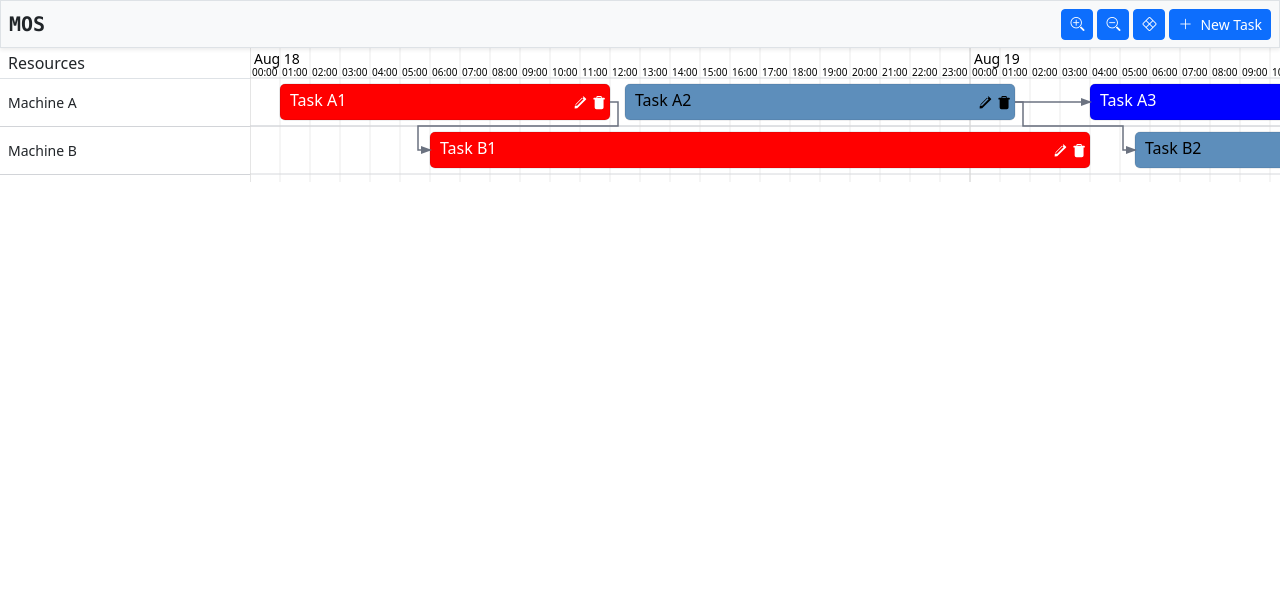
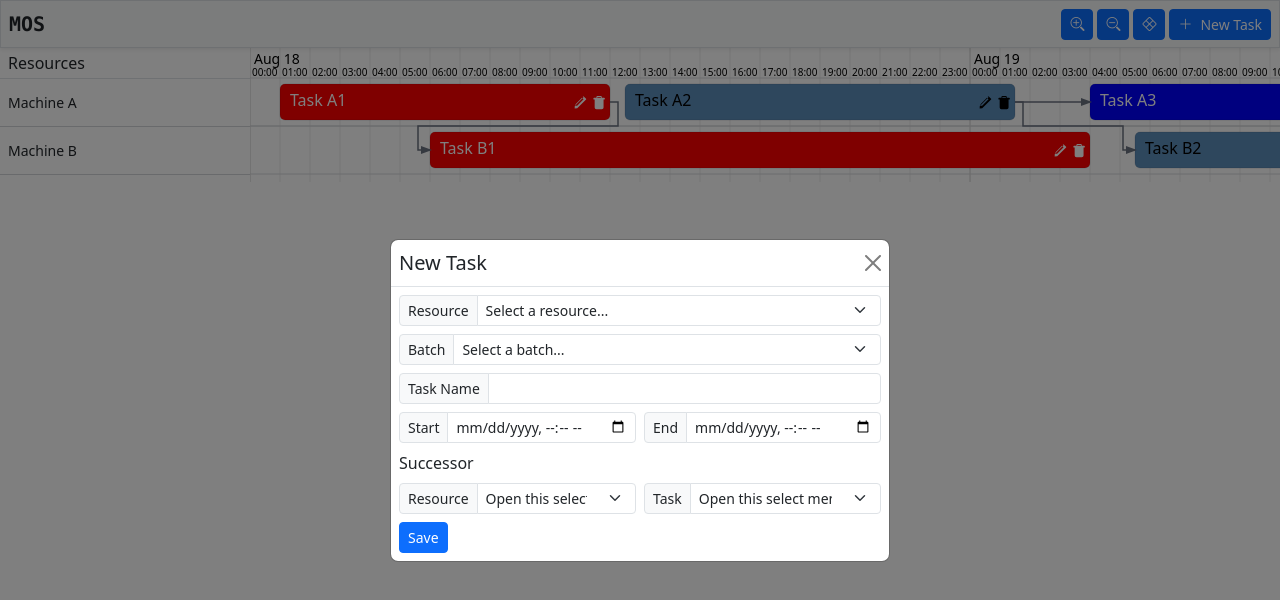
Before and after one commit to saficool/MOS, an Angular app: page / in a window 1280 px wide. Both pictures are taken after a click on the button "New Task". Shown: the top 600 px of the page. Built offline with nearby package versions, Linux system fonts and the light colour scheme.

Commit message:
more changes addewd

```diff
--- a/angular.json
+++ b/angular.json
@@ -31,6 +31,9 @@
             ],
             "styles": [
               "src/styles.scss"
+            ],
+            "scripts": [
+              "node_modules/bootstrap/dist/js/bootstrap.js"
             ]
           },
           "configurations": {
--- a/src/app/widgets/mos-toolbar/mos-toolbar.component.html
+++ b/src/app/widgets/mos-toolbar/mos-toolbar.component.html
@@ -11,5 +11,24 @@
   <button class="btn btn-sm btn-primary" (click)="zoomReset()" title="Zoom Out">
     <i class="bi bi-x-diamond"></i>
   </button>
-  <button class="btn btn-sm btn-primary" (click)="addTask()"><i class="bi bi-plus-lg me-2"></i>New Task</button>
+
+  <button class="btn btn-sm btn-primary" data-bs-toggle="modal" data-bs-target="#exampleModal"><i
+      class="bi bi-plus-lg me-2"></i>New Task</button>
+
 </div>
+
+<!-- Modal -->
+<div class="modal fade" id="exampleModal" tabindex="-1" data-bs-backdrop="static" data-bs-keyboard="false"
+  aria-labelledby="exampleModalLabel" aria-hidden="true">
+  <div class="modal-dialog modal-dialog-centered modal-dialog-scrollable">
+    <div class="modal-content">
+      <div class="modal-header p-2">
+        <h1 class="modal-title fs-5" id="exampleModalLabel">New Task</h1>
+        <button type="button" class="btn-close" data-bs-dismiss="modal" aria-label="Close"></button>
+      </div>
+      <div class="modal-body p-2">
+        <app-task-manager></app-task-manager>
+      </div>
+    </div>
+  </div>
+</div>
--- a/src/app/widgets/mos-toolbar/mos-toolbar.component.ts
+++ b/src/app/widgets/mos-toolbar/mos-toolbar.component.ts
@@ -1,9 +1,10 @@
 import { Component } from '@angular/core';
 import { ZoomService } from '../../services/zoom.service';
+import { TaskManagerComponent } from '../task-manager/task-manager.component';
 
 @Component({
   selector: 'app-mos-toolbar',
-  imports: [],
+  imports: [TaskManagerComponent],
   templateUrl: './mos-toolbar.component.html',
   styleUrl: './mos-toolbar.component.scss'
 })
--- a/src/app/widgets/task-manager/task-manager.component.html
+++ b/src/app/widgets/task-manager/task-manager.component.html
@@ -1 +1,80 @@
-<p>task-manager works!</p>
+<div class="row g-2">
+
+  <div class="col-sm-12">
+    <div class="input-group input-group-sm">
+      <span class="input-group-text" id="task-name">Resource</span>
+      <select class="form-select" aria-label="Default select example">
+        <option selected>Select a resource...</option>
+        <option value="1">One</option>
+        <option value="2">Two</option>
+        <option value="3">Three</option>
+      </select>
+    </div>
+  </div>
+
+  <div class="col-sm-12">
+    <div class="input-group input-group-sm">
+      <span class="input-group-text" id="task-name">Batch</span>
+      <select class="form-select" aria-label="Default select example">
+        <option selected>Select a batch...</option>
+        <option value="1">One</option>
+        <option value="2">Two</option>
+        <option value="3">Three</option>
+      </select>
+    </div>
+  </div>
+
+  <div class="col-sm-12">
+    <div class="input-group input-group-sm">
+      <span class="input-group-text" id="task-name">Task Name</span>
+      <input type="text" class="form-control form-control-sm shadow-none" aria-label="task-name"
+        aria-describedby="task-name">
+    </div>
+  </div>
+
+  <div class="col-sm-6">
+    <div class="input-group input-group-sm">
+      <span class="input-group-text" id="task-start">Start</span>
+      <input type="datetime-local" class="form-control shadow-none" aria-label="task-start"
+        aria-describedby="task-start">
+    </div>
+  </div>
+
+  <div class="col-sm-6">
+    <div class="input-group input-group-sm">
+      <span class="input-group-text" id="task-end">End</span>
+      <input type="datetime-local" class="form-control shadow-none" aria-label="task-end" aria-describedby="task-end">
+    </div>
+  </div>
+
+  <div class="col-sm-12">Successor</div>
+
+  <div class="col-sm-6">
+    <div class="input-group input-group-sm">
+      <span class="input-group-text" id="successors-machine">Resource</span>
+      <select class="form-select shadow-none" aria-label="Default select example">
+        <option selected>Open this select menu</option>
+        <option value="1">One</option>
+        <option value="2">Two</option>
+        <option value="3">Three</option>
+      </select>
+    </div>
+  </div>
+
+  <div class="col-sm-6">
+    <div class="input-group input-group-sm">
+      <span class="input-group-text" id="successors-task">Task</span>
+      <select class="form-select shadow-none" aria-label="Default select example">
+        <option selected>Open this select menu</option>
+        <option value="1">One</option>
+        <option value="2">Two</option>
+        <option value="3">Three</option>
+      </select>
+    </div>
+  </div>
+
+</div>
+
+<div class="d-flex mt-2">
+  <button class="btn btn-sm btn-primary">Save</button>
+</div>
--- a/src/app/widgets/task-manager/task-manager.component.ts
+++ b/src/app/widgets/task-manager/task-manager.component.ts
@@ -14,7 +14,4 @@ export class TaskManagerComponent {
 
   constructor(private mosService: MosService) { }
 
-
-
-
 }
```
